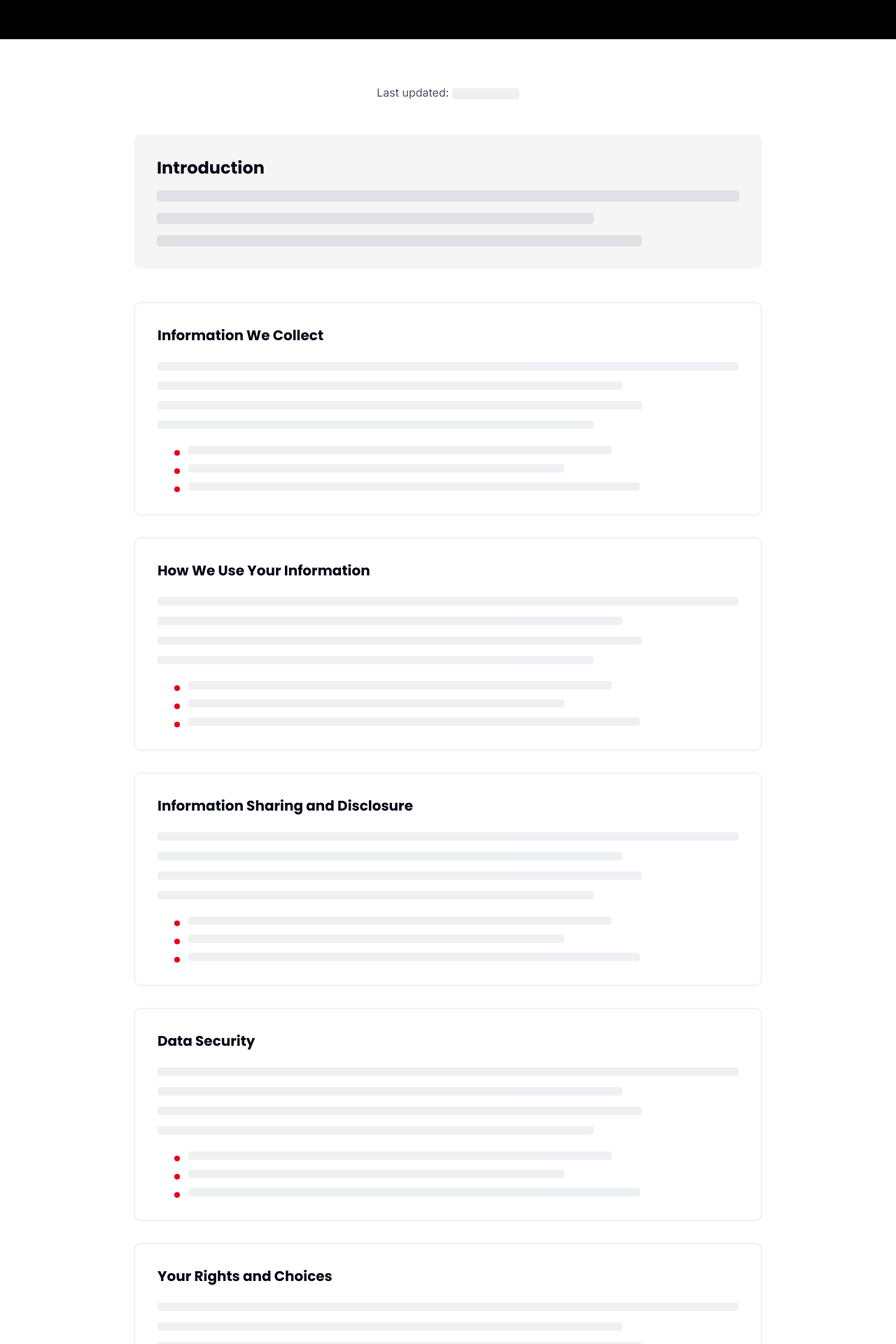
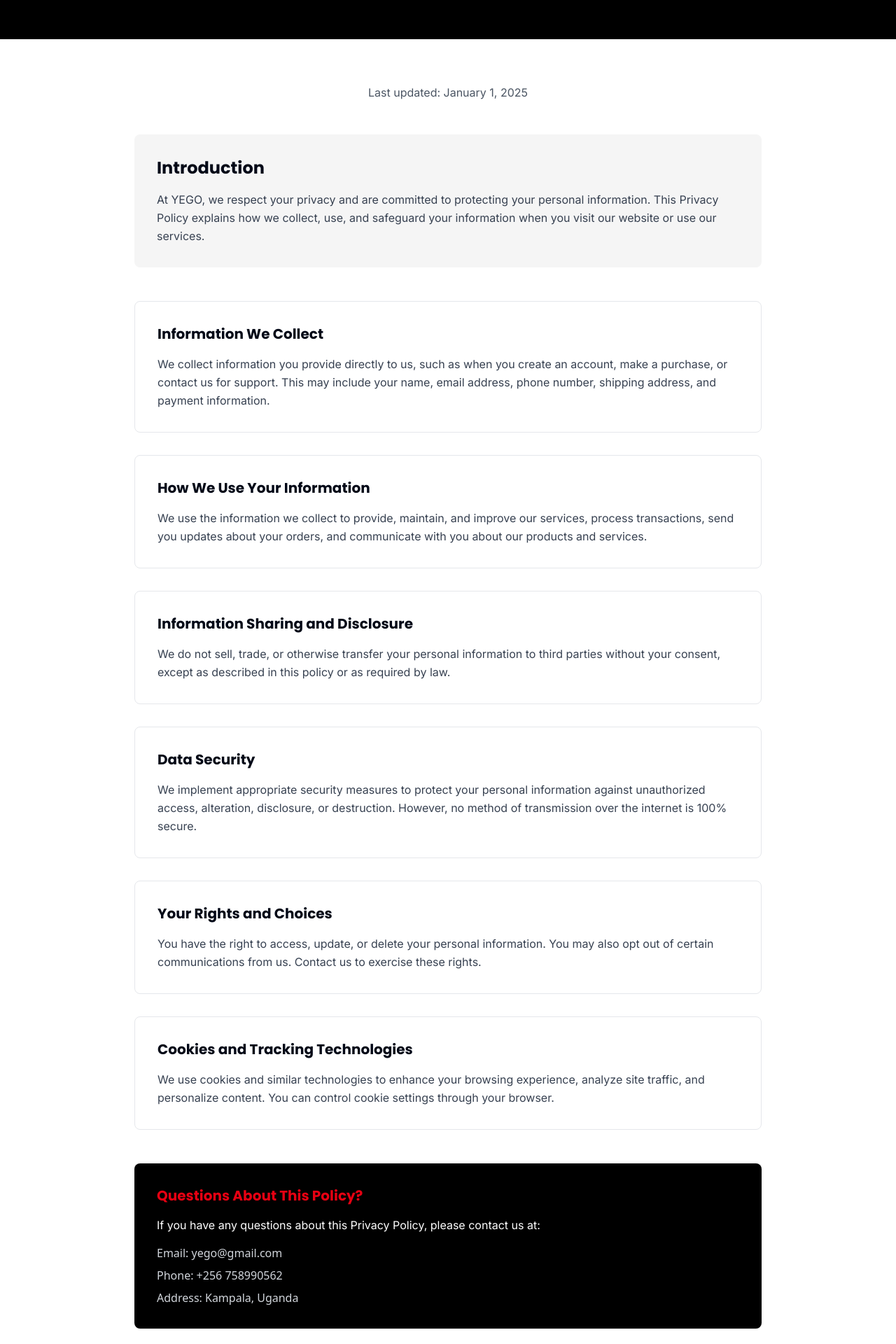
Before and after one commit to judeotine/yego, a React (Vite) app: page /privacy in a window 1280 px wide. Shown: the part 280-2200 px from the top of the page at 70% size. Built offline with nearby package versions, Linux system fonts and the light colour scheme.

Commit message:
Update Privacy Policy page with latest compliance requirements

```diff
--- a/src/pages/PrivacyPolicy.tsx
+++ b/src/pages/PrivacyPolicy.tsx
@@ -4,17 +4,30 @@
 
 const PrivacyPolicy = () => {
   const sections = [
-    'Information We Collect',
-    'How We Use Your Information',
-    'Information Sharing and Disclosure',
-    'Data Security',
-    'Your Rights and Choices',
-    'Cookies and Tracking Technologies',
-    'Third-Party Services',
-    'International Data Transfers',
-    'Children\'s Privacy',
-    'Changes to This Privacy Policy',
-    'Contact Us',
+    {
+      title: 'Information We Collect',
+      content: 'We collect information you provide directly to us, such as when you create an account, make a purchase, or contact us for support. This may include your name, email address, phone number, shipping address, and payment information.'
+    },
+    {
+      title: 'How We Use Your Information',
+      content: 'We use the information we collect to provide, maintain, and improve our services, process transactions, send you updates about your orders, and communicate with you about our products and services.'
+    },
+    {
+      title: 'Information Sharing and Disclosure',
+      content: 'We do not sell, trade, or otherwise transfer your personal information to third parties without your consent, except as described in this policy or as required by law.'
+    },
+    {
+      title: 'Data Security',
+      content: 'We implement appropriate security measures to protect your personal information against unauthorized access, alteration, disclosure, or destruction. However, no method of transmission over the internet is 100% secure.'
+    },
+    {
+      title: 'Your Rights and Choices',
+      content: 'You have the right to access, update, or delete your personal information. You may also opt out of certain communications from us. Contact us to exercise these rights.'
+    },
+    {
+      title: 'Cookies and Tracking Technologies',
+      content: 'We use cookies and similar technologies to enhance your browsing experience, analyze site traffic, and personalize content. You can control cookie settings through your browser.'
+    },
   ];
 
   return (
@@ -46,7 +59,7 @@
             className="text-center mb-12"
           >
             <p className="font-inter text-gray-600">
-              Last updated: <span className="w-24 h-4 bg-gray-200 rounded inline-block animate-pulse align-middle"></span>
+              Last updated: January 1, 2025
             </p>
           </motion.div>
 
@@ -59,11 +72,11 @@
           >
             <div className="bg-yego-gray rounded-lg p-8">
               <h2 className="font-poppins font-bold text-2xl mb-4">Introduction</h2>
-              <div className="space-y-4">
-                <div className="w-full h-4 bg-gray-300 rounded animate-pulse"></div>
-                <div className="w-3/4 h-4 bg-gray-300 rounded animate-pulse"></div>
-                <div className="w-5/6 h-4 bg-gray-300 rounded animate-pulse"></div>
-              </div>
+              <p className="font-inter text-gray-700 leading-relaxed">
+                At YEGO, we respect your privacy and are committed to protecting your personal information.
+                This Privacy Policy explains how we collect, use, and safeguard your information when you
+                visit our website or use our services.
+              </p>
             </div>
           </motion.div>
 
@@ -71,36 +84,17 @@
           <div className="space-y-8">
             {sections.map((section, index) => (
               <motion.div
-                key={section}
+                key={section.title}
                 initial={{ y: 50, opacity: 0 }}
                 whileInView={{ y: 0, opacity: 1 }}
                 viewport={{ once: true }}
                 transition={{ delay: index * 0.05 }}
                 className="bg-white rounded-lg border border-gray-200 p-8"
               >
-                <h3 className="font-poppins font-bold text-xl mb-6">{section}</h3>
-                <div className="space-y-4">
-                  <div className="w-full h-3 bg-gray-200 rounded animate-pulse"></div>
-                  <div className="w-4/5 h-3 bg-gray-200 rounded animate-pulse"></div>
-                  <div className="w-5/6 h-3 bg-gray-200 rounded animate-pulse"></div>
-                  <div className="w-3/4 h-3 bg-gray-200 rounded animate-pulse"></div>
-                </div>
-
-                {/* Sub-points placeholder */}
-                <div className="mt-6 ml-6 space-y-3">
-                  <div className="flex">
-                    <div className="w-2 h-2 bg-yego-red rounded-full mt-1.5 mr-3 flex-shrink-0"></div>
-                    <div className="w-3/4 h-3 bg-gray-200 rounded animate-pulse"></div>
-                  </div>
-                  <div className="flex">
-                    <div className="w-2 h-2 bg-yego-red rounded-full mt-1.5 mr-3 flex-shrink-0"></div>
-                    <div className="w-2/3 h-3 bg-gray-200 rounded animate-pulse"></div>
-                  </div>
-                  <div className="flex">
-                    <div className="w-2 h-2 bg-yego-red rounded-full mt-1.5 mr-3 flex-shrink-0"></div>
-                    <div className="w-4/5 h-3 bg-gray-200 rounded animate-pulse"></div>
-                  </div>
-                </div>
+                <h3 className="font-poppins font-bold text-xl mb-4">{section.title}</h3>
+                <p className="font-inter text-gray-700 leading-relaxed">
+                  {section.content}
+                </p>
               </motion.div>
             ))}
           </div>
@@ -119,9 +113,9 @@
               If you have any questions about this Privacy Policy, please contact us at:
             </p>
             <div className="space-y-2 text-gray-300">
-              <div className="w-48 h-4 bg-gray-700 rounded animate-pulse"></div>
-              <div className="w-40 h-4 bg-gray-700 rounded animate-pulse"></div>
-              <div className="w-52 h-4 bg-gray-700 rounded animate-pulse"></div>
+              <p>Email: yego@gmail.com</p>
+              <p>Phone: +256 758990562</p>
+              <p>Address: Kampala, Uganda</p>
             </div>
           </motion.div>
         </div>
```
